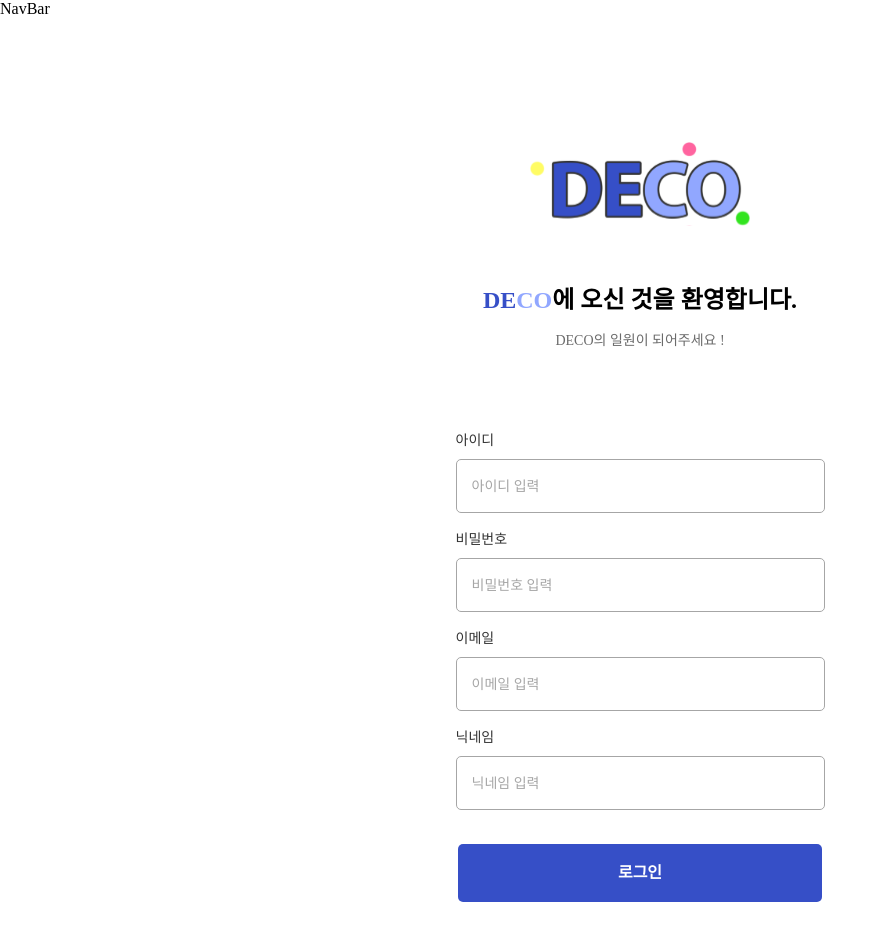
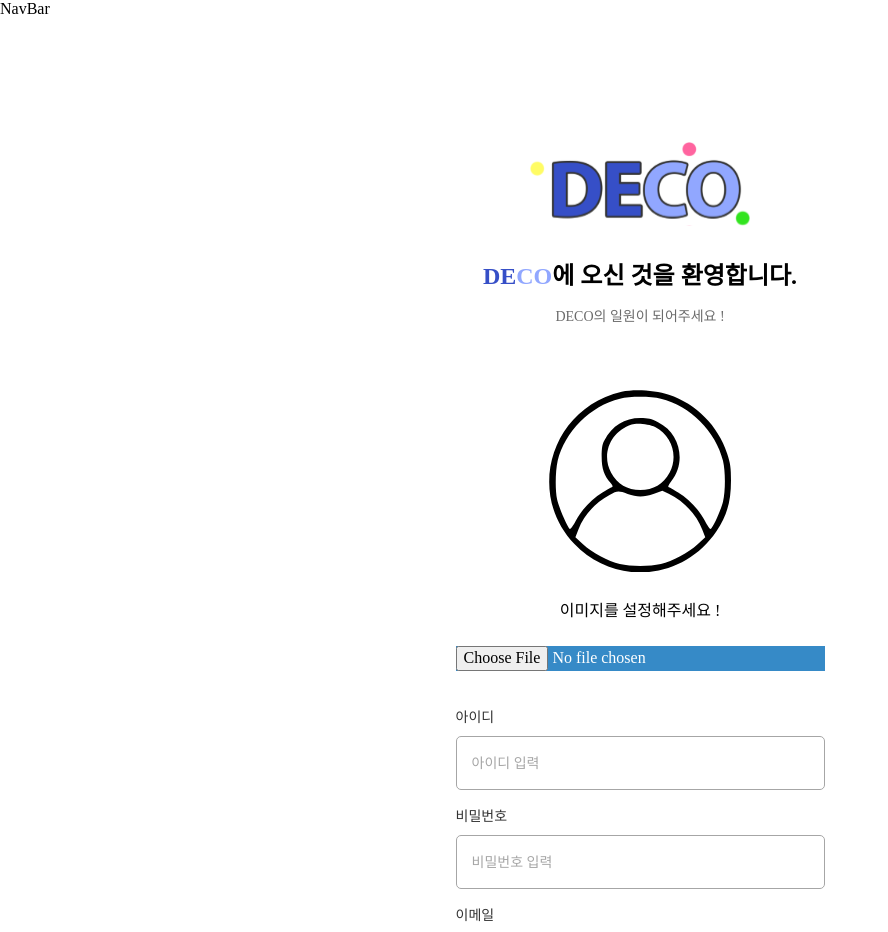
Before and after one commit to Likelion-lucky7/DECO, a React (Vite) app in the folder deco/: page /signup in a window 1280 px wide. Shown: the top 932 px of the page, without its empty margins (0-888 px from the left). Built offline with nearby package versions, Linux system fonts and the light colour scheme.

Commit message:
[Add] 회원가입 폼 수정, padding 간격 수정

```diff
--- a/deco/src/components/Common/SubmitButton/SubmitButton.jsx
+++ b/deco/src/components/Common/SubmitButton/SubmitButton.jsx
@@ -1,10 +1,9 @@
-import React from "react";
 import classes from "./SubmitButton.module.css";
 
-const SubmitButton = () => {
+const SubmitButton = ({ props }) => {
   return (
     <div className={classes.container}>
-      <button className={classes.button}>로그인</button>
+      <button className={classes.button}>{props}</button>
     </div>
   );
 };
--- a/deco/src/components/Common/WelcomeInfo/WelcomeInfo.module.css
+++ b/deco/src/components/Common/WelcomeInfo/WelcomeInfo.module.css
@@ -18,7 +18,7 @@
 }
 
 .title {
-  margin-top: 2.25em;
+  margin-top: 30px;
   font-size: 24px;
   font-weight: 700;
   text-align: center;
--- a/deco/src/components/LoginPage/Login.jsx
+++ b/deco/src/components/LoginPage/Login.jsx
@@ -18,7 +18,7 @@ const Login = () => {
           label="비밀번호"
           placeholder="비밀번호 입력"
         />
-        <SubmitButton />
+        <SubmitButton props="로그인" />
       </form>
 
       <p className={classes.info}>
--- a/deco/src/components/SignUpPage/SignUp.jsx
+++ b/deco/src/components/SignUpPage/SignUp.jsx
@@ -3,13 +3,25 @@ import WelcomeInfo from "@/components/Common/WelcomeInfo/WelcomeInfo";
 import FormInput from "@/components/Common/FormInput/FormInput";
 import SubmitButton from "@/components/Common/SubmitButton/SubmitButton";
 import classes from "./SignUp.module.css";
+import { ReactComponent as Profile } from "../../assets/profile.svg";
 
 const SignUp = () => {
   return (
     <div className={classes.container}>
       <WelcomeInfo subtitle="DECO의 일원이 되어주세요 !" />
 
+      <Profile className={classes.profile} />
+      <p className={classes.profile_info}>이미지를 설정해주세요 !</p>
+
       <form className={classes.form}>
+        {/* <label htmlFor="file">파일</label> */}
+        <input
+          type="file"
+          accept="image/*"
+          name="profile"
+          className={classes.profile_form}
+        />
+
         <FormInput name="id" label="아이디" placeholder="아이디 입력" />
         <FormInput
           name="password"
@@ -24,7 +36,7 @@ const SignUp = () => {
           placeholder="이메일 입력"
         />
         <FormInput name="nickname" label="닉네임" placeholder="닉네임 입력" />
-        <SubmitButton />
+        <SubmitButton props="회원가입" />
       </form>
     </div>
   );
--- a/deco/src/components/SignUpPage/SignUp.module.css
+++ b/deco/src/components/SignUpPage/SignUp.module.css
@@ -7,12 +7,29 @@
   margin-bottom: 120px;
 }
 
+.profile {
+  margin: 0 auto;
+  padding-bottom: 25px;
+}
+
+.profile_info {
+  text-align: center;
+  padding-bottom: 25px;
+}
+
+.profile_form {
+  margin-bottom: 20px;
+  border: none;
+  background-color: var(--secondary);
+  color: white;
+}
+
 .info {
-  margin-top: 1.4375em;
+  margin-top: 23px;
   text-align: center;
-  color: #6b6b6b;
+  color: var(--gray-500);
   font-weight: 400;
-  font-size: 0.875em;
+  font-size: 14px;
 }
 
 .toSignUp {
```
